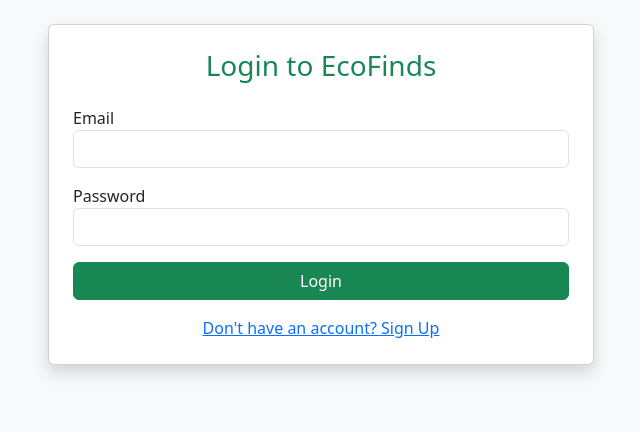
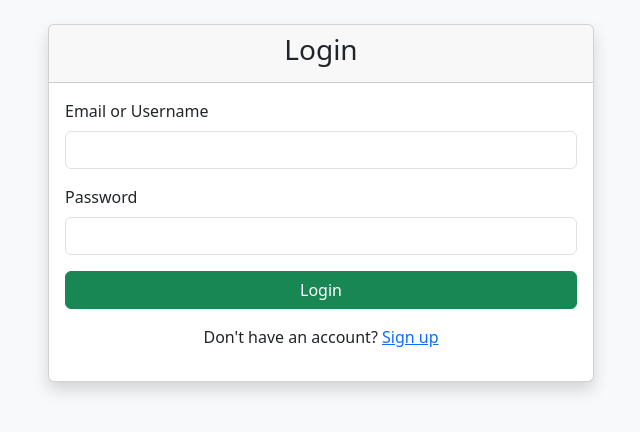
Before and after one commit to AbhijeetKumar1505/EcoFinds, a Flask app: page /login in a window 1280 px wide. Shown: the part 59-491 px from the top of the page, without its empty margins (319-959 px from the left). Run offline with Flask 3, Linux system fonts and the light colour scheme; some libraries are stand-ins or nearby versions.

Commit message:
Username and emailid login

```diff
--- a/app.py
+++ b/app.py
@@ -63,9 +63,14 @@ def home():
 @app.route('/login', methods=['GET', 'POST'])
 def login():
     if request.method == 'POST':
-        email = request.form['email']
+        login = request.form['login']
         password = request.form['password']
-        user = User.query.filter_by(email=email).first()
+
+        # Try to find user by email or username
+        user = User.query.filter(
+            (User.email == login) | (User.username == login)
+        ).first()
+
         if user and bcrypt.check_password_hash(user.password, password):
             login_user(user)
             return redirect(url_for('home'))
--- a/templates/login.html
+++ b/templates/login.html
@@ -1,22 +1,28 @@
 {% extends "base.html" %}
 {% block content %}
 <div class="row justify-content-center">
-    <div class="col-md-6 col-sm-10">
-        <div class="card shadow p-4">
-            <h3 class="text-center text-success mb-4">Login to EcoFinds</h3>
+    <div class="col-md-6">
+        <div class="card shadow">
+            <div class="card-header">
+                <h3 class="text-center">Login</h3>
+            </div>
+            <div class="card-body">
                 <form method="POST">
                     <div class="mb-3">
-                    <label>Email</label>
-                    <input type="email" name="email" class="form-control" required>
+                        <label for="login" class="form-label">Email or Username</label>
+                        <input type="text" class="form-control" id="login" name="login" required>
                     </div>
                     <div class="mb-3">
-                    <label>Password</label>
-                    <input type="password" name="password" class="form-control" required>
+                        <label for="password" class="form-label">Password</label>
+                        <input type="password" class="form-control" id="password" name="password" required>
                     </div>
-                <button type="submit" class="btn btn-success w-100">Login</button>
+                    <div class="d-grid">
+                        <button type="submit" class="btn btn-success">Login</button>
+                    </div>
                 </form>
                 <div class="text-center mt-3">
-                <a href="{{ url_for('signup') }}">Don't have an account? Sign Up</a>
+                    <p>Don't have an account? <a href="{{ url_for('signup') }}">Sign up</a></p>
+                </div>
             </div>
         </div>
     </div>
```
Also changed, not shown: instance/database.db. Lines whose indentation alone changed are shown as unchanged.
